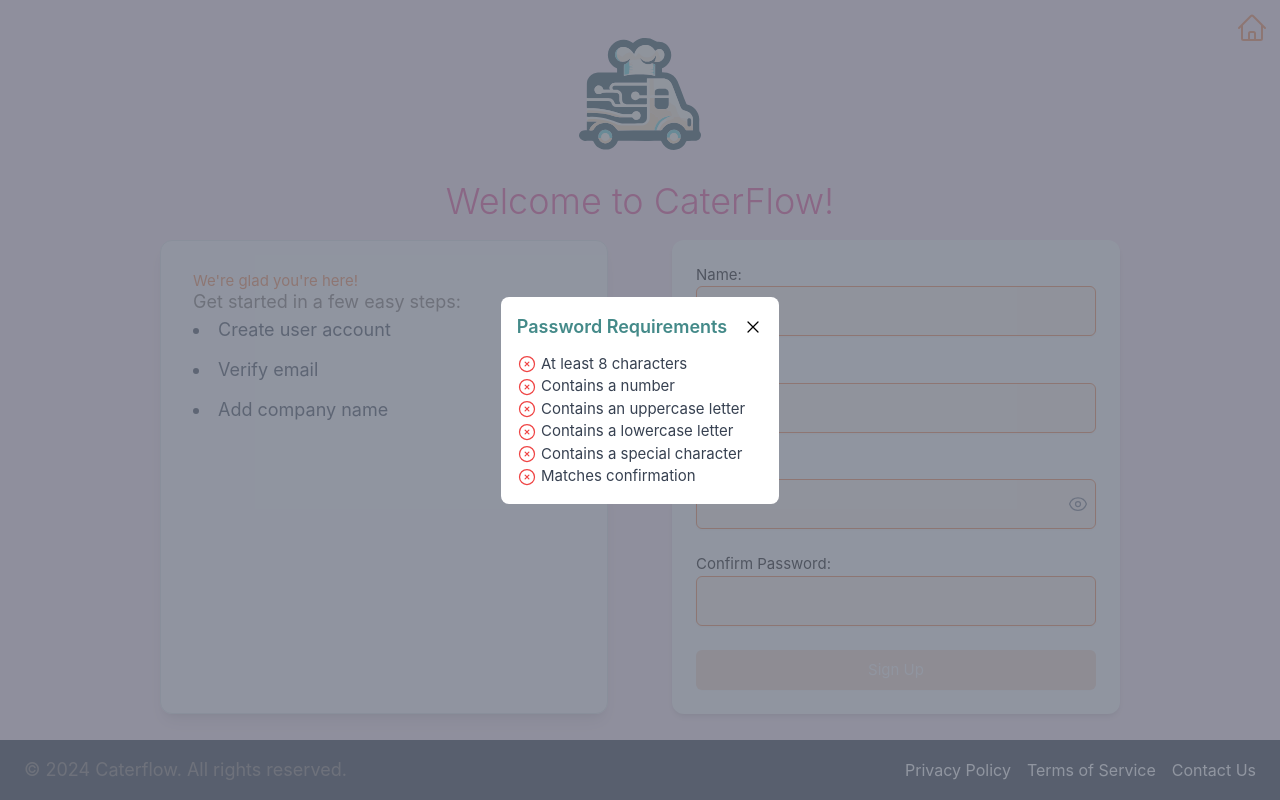
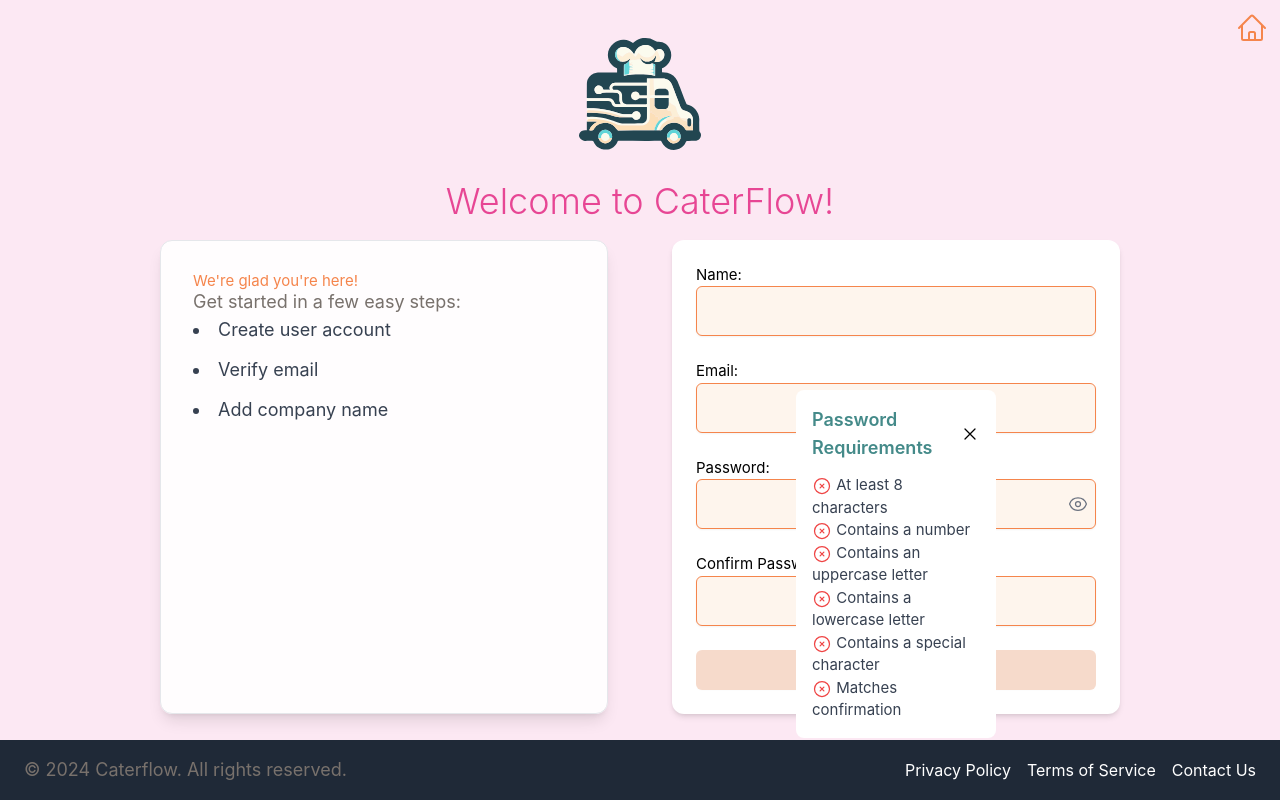
Before and after one commit to MichaelAJay/caterflow-fe, a Vue app: page /sign-up in a window 1280 px wide. Both pictures are taken after a click on the element "Sign Up". Built offline with nearby package versions, Linux system fonts and the light colour scheme; no server answers.

Commit message:
working on repositioning modal

```diff
--- a/src/views/visitor/PasswordCheckModal.vue
+++ b/src/views/visitor/PasswordCheckModal.vue
@@ -18,10 +18,7 @@ const closeModal = () => {
 </script>
 
 <template>
-  <div
-    v-if="isVisible"
-    class="fixed inset-0 bg-gray-500 bg-opacity-75 flex justify-center items-center"
-  >
+  <div v-if="isVisible" class="flex justify-center items-center">
     <div class="bg-white p-4 rounded-lg max-w-md">
       <div class="flex justify-between items-center mb-2">
         <h2 class="text-lg font-semibold">Password Requirements</h2>
--- a/src/views/visitor/SignUp.vue
+++ b/src/views/visitor/SignUp.vue
@@ -68,7 +68,6 @@ watch(
 const handleHomeClick = () => {
   router.push({ name: 'home' });
 };
-
 </script>
 
 <template>
@@ -95,7 +94,7 @@ const handleHomeClick = () => {
       id="signup-sections"
       class="flex w-full min-h-full flex-col items-center justify-center lg:flex-row lg:items-stretch lg:justify-around space-y-4 lg:space-y-0"
     >
-    <div v-if="showSplitContent" class="flex-1 flex flex-col w-full lg:w-1/2">
+      <div v-if="showSplitContent" class="flex-1 flex flex-col w-full lg:w-1/2">
         <SignUpGreetings />
       </div>
       <SignUpContent />
--- a/src/views/visitor/SignUpContent.vue
+++ b/src/views/visitor/SignUpContent.vue
@@ -1,5 +1,5 @@
 <script setup lang="ts">
-import { computed, ref, watch } from 'vue';
+import { computed, ref, watch, type Ref } from 'vue';
 import { EyeIcon, EyeSlashIcon } from '@heroicons/vue/24/outline';
 import { ensureInView } from '../../utility/functions/useEnsureVisible';
 import ErrorAlert from '@/components/ErrorAlert.vue';
@@ -10,6 +10,11 @@ import { apiLogin } from '@/services/apiService';
 import PasswordCheckModal from './PasswordCheckModal.vue';
 
 // Refs
+const signUpButton: Ref<HTMLElement | null> = ref(null);
+const signUpContent: Ref<HTMLElement | null> = ref(null);
+const passwordCheckModal: Ref<HTMLElement | null> = ref(null);
+const modalStyle = ref({});
+
 const form = ref({
   name: '',
   email: '',
@@ -34,8 +39,22 @@ const errorMessage = ref('');
 const isPasswordModalVisible = ref(false);
 
 const isPasswordValid = computed(() => Object.values(checks).every(Boolean));
+const updateModalPosition = () => {
+  if (!signUpButton.value || !passwordCheckModal.value||!signUpContent.value || !isPasswordModalVisible.value) return;
+
+  const buttonRect = signUpButton.value.getBoundingClientRect();
+
+  modalStyle.value = {
+    position: 'absolute',
+    top: `${buttonRect}px`,
+    left: '50%',
+    transform: 'translateX(-50%) translateY(-300px)'
+  };
+};
 
 // Watches
+watch(isPasswordModalVisible, updateModalPosition);
+
 watch(
   () => form.value.password,
   (newPassword) => {
@@ -95,7 +114,7 @@ const focusHandler = () => ensureInView('last-check');
 </script>
 
 <template>
-  <div id="signup-content" class="flex-1 flex flex-col items-center">
+  <div id="signup-content" class="flex-1 flex flex-col items-center" ref="signUpContent">
     <div class="flex-1 p-5 sm:p-6 max-w-md w-full bg-white rounded-xl shadow-md flex flex-col">
       <form @submit.prevent="handleSignUp" class="space-y-3 sm:space-y-4 md:space-y-6">
         <div>
@@ -151,7 +170,7 @@ const focusHandler = () => ensureInView('last-check');
             @focus="focusHandler"
           />
         </div>
-        <div @click="handleClickSubmit" @mouseover="handleHover">
+        <div @click="handleClickSubmit" @mouseover="handleHover" class="relative" ref="signUpButton">
           <button
             type="submit"
             :disabled="!isPasswordValid"
@@ -162,14 +181,17 @@ const focusHandler = () => ensureInView('last-check');
           >
             Sign Up
           </button>
+          <PasswordCheckModal
+            :style="modalStyle"
+            :isVisible="isPasswordModalVisible"
+            @close="closePasswordModal"
+            :checks="checks"
+            ref="passwordCheckModal"
+          />
         </div>
       </form>
     </div>
-    <PasswordCheckModal
-      :isVisible="isPasswordModalVisible"
-      @close="closePasswordModal"
-      :checks="checks"
-    />
+
     <ErrorAlert :message="errorMessage" v-model:isVisible="showError" />
   </div>
 </template>
```
